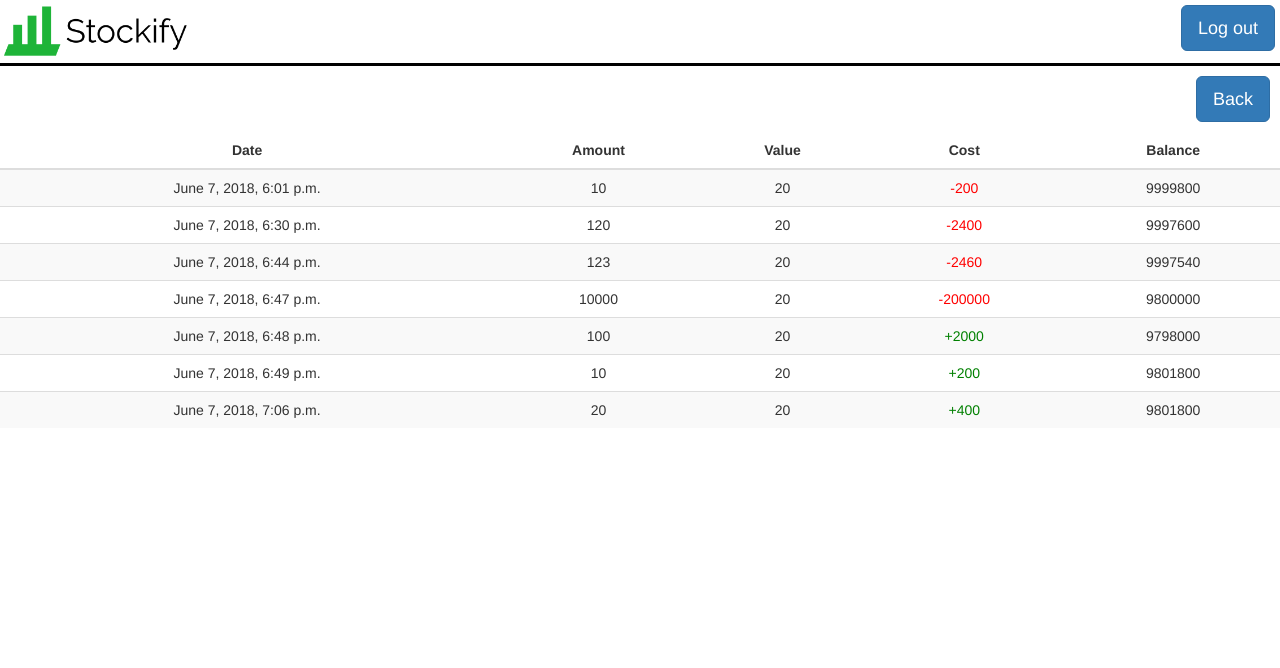
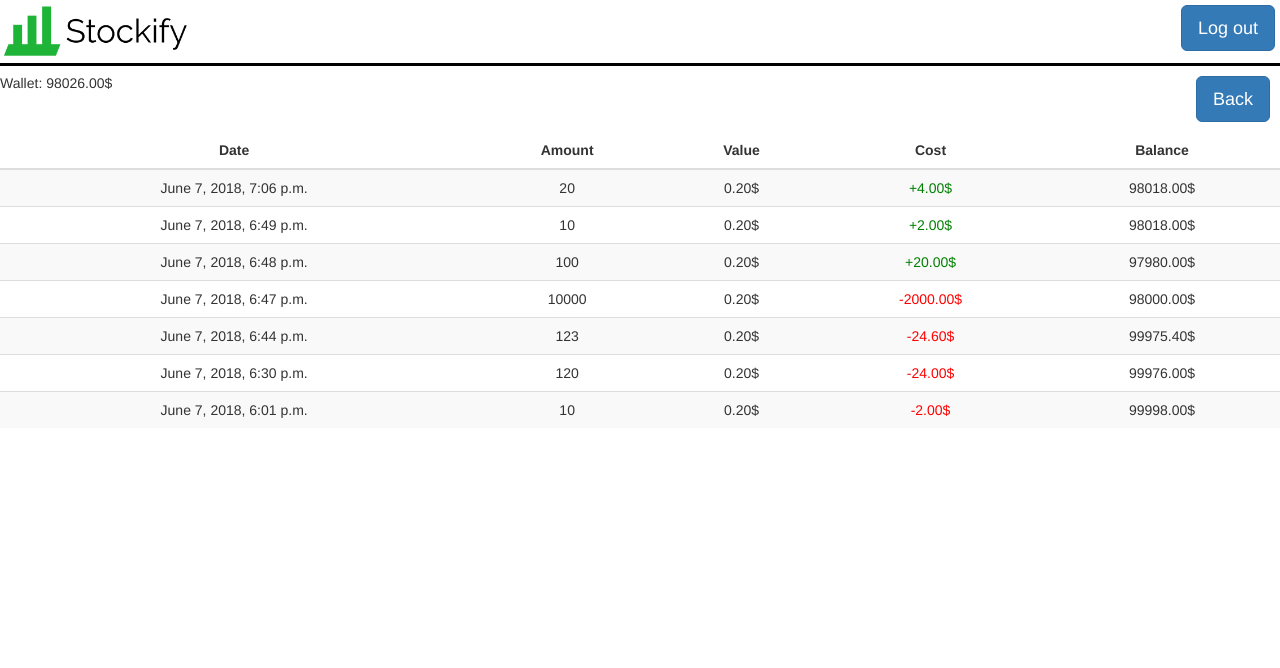
Before and after one commit to TomaszMichalski/python-course, a Django app: page /main/history/ in a window 1280 px wide. Shown: the top 668 px of the page. Run offline with Django 3.2, Linux system fonts and the light colour scheme; a user stored in the database is signed in; data comes from the database, SQL or seed files in the repository; both versions use the stored data as it was after the commit; some libraries are stand-ins or nearby versions.

Commit message:
Transactions work properly

```diff
--- /dev/null
+++ b/Projekt3/Stockify/stocks/helpers.py
@@ -0,0 +1,14 @@
+def money_as_string(amount):
+    return '%s.%s$' % (str(int(amount / 100)), str(amount % 100).ljust(2, '0'))
+
+def money_as_int(amount):
+    dollars = int(amount.split(".")[0])
+    cents = int(amount.split(".")[1][:-1])
+    return dollars * 100 + cents
+
+def is_integer(string):
+    try:
+        int(string)
+        return True
+    except:
+        return False
--- a/Projekt3/Stockify/stocks/models.py
+++ b/Projekt3/Stockify/stocks/models.py
@@ -1,23 +1,47 @@
 from django.db import models
 from django.contrib.auth.models import User
 from datetime import datetime
+from . import helpers
 # Create your models here.
 class Stock(models.Model):
     name = models.CharField(max_length=10)
 
+    @property
+    def quandl_name(self):
+        return "EOD/" + name
+
 class Profile(models.Model):
     user = models.OneToOneField(User, on_delete=models.CASCADE)
-    wallet = models.CharField(max_length=32, default="100000.00")
+    wallet = models.IntegerField(default=10000000)
+
+    @property
+    def wallet_string(self):
+        return helpers.money_as_string(self.wallet)
 
 class Transaction(models.Model):
     profile = models.ForeignKey(Profile, on_delete=models.CASCADE)
     stock = models.ForeignKey(Stock, on_delete=models.CASCADE)
     date = models.DateTimeField(default=datetime.now)
-    amount = models.CharField(max_length=32)
-    value = models.CharField(max_length=32)
-    cost = models.CharField(max_length=32)
-    balance = models.CharField(max_length=32)
+    amount = models.IntegerField()
+    value = models.IntegerField()
+    cost = models.IntegerField()
+    balance = models.IntegerField()
     sell = models.BooleanField()
+
+    @property
+    def value_string(self):
+        return helpers.money_as_string(self.value)
+
+    @property
+    def cost_string(self):
+        if self.sell:
+            return '+%s' % helpers.money_as_string(self.cost)
+        else:
+            return '-%s' % helpers.money_as_string(self.cost)
+
+    @property
+    def balance_string(self):
+        return helpers.money_as_string(self.balance)
 
 class ProfileStock(models.Model):
     profile = models.ForeignKey(Profile, on_delete=models.CASCADE)
--- a/Projekt3/Stockify/stocks/templates/stocks/browse.html
+++ b/Projekt3/Stockify/stocks/templates/stocks/browse.html
@@ -14,6 +14,8 @@
         text-align: center;
     }
 </style>
+
+{% include "stocks/wallet_state.html" with wallet=wallet %}
 
 <div class="backbtn">
     <a href={% url 'main' %} class="btn btn-primary btn-lg backbtn" role="button">Back</a>
--- a/Projekt3/Stockify/stocks/templates/stocks/history.html
+++ b/Projekt3/Stockify/stocks/templates/stocks/history.html
@@ -14,6 +14,8 @@
         text-align: center;
     }
 </style>
+
+{% include "stocks/wallet_state.html" with wallet=wallet %}
 
 <div class="backbtn">
     <a href={% url 'main' %} class="btn btn-primary btn-lg backbtn" role="button">Back</a>
@@ -35,13 +37,13 @@
             <tr>
                 <td>{{ transaction.date }}</td>
                 <td>{{ transaction.amount }}</td>
-                <td>{{ transaction.value }}</td>
+                <td>{{ transaction.value_string }}</td>
                 {% if transaction.sell %}
-                    <td><font color="green">+{{ transaction.cost }}</font></td>
+                    <td><font color="green">{{ transaction.cost_string }}</font></td>
                 {% else %}
-                    <td><font color="red">-{{ transaction.cost }}</font></td>
+                    <td><font color="red">{{ transaction.cost_string }}</font></td>
                 {% endif %}
-                <td>{{ transaction.balance }}</td>
+                <td>{{ transaction.balance_string }}</td>
             </tr>
         {% empty %}
             <tr>
--- a/Projekt3/Stockify/stocks/templates/stocks/main.html
+++ b/Projekt3/Stockify/stocks/templates/stocks/main.html
@@ -9,7 +9,7 @@
 </style>
 
 <h4>Hello, {{ user.first_name }}!</h4>
-<h5>Wallet: {{ wallet }}$</h5>
+{% include "stocks/wallet_state.html" with wallet=wallet %}
 
 <center>
     <div class="group">
--- a/Projekt3/Stockify/stocks/templates/stocks/manage.html
+++ b/Projekt3/Stockify/stocks/templates/stocks/manage.html
@@ -14,6 +14,8 @@
         text-align: center;
     }
 </style>
+
+{% include "stocks/wallet_state.html" with wallet=wallet %}
 
 <div class="backbtn">
     <a href={% url 'main' %} class="btn btn-primary btn-lg backbtn" role="button">Back</a>
--- /dev/null
+++ b/Projekt3/Stockify/stocks/templates/stocks/wallet_state.html
@@ -0,0 +1 @@
+<h5 style="float: left">Wallet: {{ wallet }}</h5>
--- a/Projekt3/Stockify/stocks/views.py
+++ b/Projekt3/Stockify/stocks/views.py
@@ -7,6 +7,7 @@ from django.contrib.auth import login
 from django.contrib.auth import logout as django_logout
 from django.contrib.auth.models import User
 from . import models
+from . import helpers
 import pandas
 #hax for current versions of pandas and pandas_datareader (06.05.2018)
 pandas.core.common.is_list_like = pandas.api.types.is_list_like
@@ -26,26 +27,34 @@ def main(request):
     if not request.user.is_authenticated:
         return redirect('index')
     profile = models.Profile.objects.get(user=request.user)
-    return render(request, 'stocks/main.html', { 'wallet': profile.wallet })
+    return render(request, 'stocks/main.html', { 'wallet': profile.wallet_string })
 
 def browse(request):
     if not request.user.is_authenticated:
         return redirect('index')
     stocks = models.Stock.objects.all()
     errors = []
+    profile = models.Profile.objects.get(user=request.user)
     if request.method == "POST":
         stock_name = request.POST['stock_name']
-        amount = float(request.POST['amount'])
-        price = float(request.POST['price'])
-        profile = models.Profile.objects.get(user=request.user)
-        if amount * price > float(profile.wallet):
+        amount = request.POST['amount']
+        price = helpers.money_as_int(request.POST['price'])
+        if not helpers.is_integer(amount):
+            errors.append("Stock amount should be an integer")
+        else:
+            amount = int(amount)
+        if not errors and amount * price > profile.wallet:
             errors.append("Insufficient funds")
-        else:
+        if not errors:
             stock = models.Stock.objects.get(name=stock_name)
             profile_stock = models.ProfileStock.objects.get(profile=profile, stock=stock)
             profile_stock.stocks += amount
             profile_stock.save()
-    return render(request, 'stocks/browse.html', { 'stocks': stocks, 'price': 20, 'change': 1.23, 'errors': errors })
+            transaction = models.Transaction(profile=profile, stock=stock, date=datetime.today(), amount=amount, value=price, cost=amount * price, balance=profile.wallet - amount * price, sell=False)
+            transaction.save()
+            profile.wallet -= amount * price
+            profile.save()
+    return render(request, 'stocks/browse.html', { 'stocks': stocks, 'price': helpers.money_as_string(20), 'change': 1.23, 'errors': errors, 'wallet': profile.wallet_string })
 
 
 def chart(request, name):
@@ -67,24 +76,32 @@ def manage(request):
     errors = []
     if request.method == "POST":
         stock_name = request.POST['stock_name']
+        price = helpers.money_as_int(request.POST['price'])
         stock = models.Stock.objects.get(name=stock_name)
         profile_stock = models.ProfileStock.objects.get(stock=stock)
-        amount = float(request.POST['amount'])
-        price = float(request.POST['price'])
+        amount = request.POST['amount']
+        if not helpers.is_integer(amount):
+            errors.append("Stock amount should be an integer")
+        else:
+            amount = int(amount)
+        if not errors and amount > profile_stock.stocks:
+            errors.append("Not enough stocks")
         profile = models.Profile.objects.get(user=request.user)
-        if amount > profile_stock.stocks:
-            errors.append("Not enough stocks")
-        else:
+        if not errors:
             profile_stock.stocks -= amount
             profile_stock.save()
-    return render(request, 'stocks/manage.html', { 'stocks': stocks, 'price': 20, 'errors': errors })
+            transaction = models.Transaction(profile=profile, stock=stock, date=datetime.today(), amount=amount, value=price, cost=amount * price, balance=profile.wallet - amount * price, sell=True)
+            transaction.save()
+            profile.wallet += amount * price
+            profile.save()
+    return render(request, 'stocks/manage.html', { 'stocks': stocks, 'price': helpers.money_as_string(20), 'errors': errors, 'wallet': profile.wallet_string })
 
 def history(request):
     if not request.user.is_authenticated:
         return redirect('index')
     profile = models.Profile.objects.get(user=request.user)
-    transactions = models.Transaction.objects.filter(profile=profile)
-    return render(request, 'stocks/history.html', { 'transactions': transactions })
+    transactions = models.Transaction.objects.filter(profile=profile).order_by('-date')
+    return render(request, 'stocks/history.html', { 'transactions': transactions, 'wallet': profile.wallet_string })
 
 def register(request):
     if request.method == 'POST':
```
Also changed, not shown: Projekt3/Stockify/db.sqlite3, Projekt3/Stockify/stocks/migrations/0001_initial.py.
